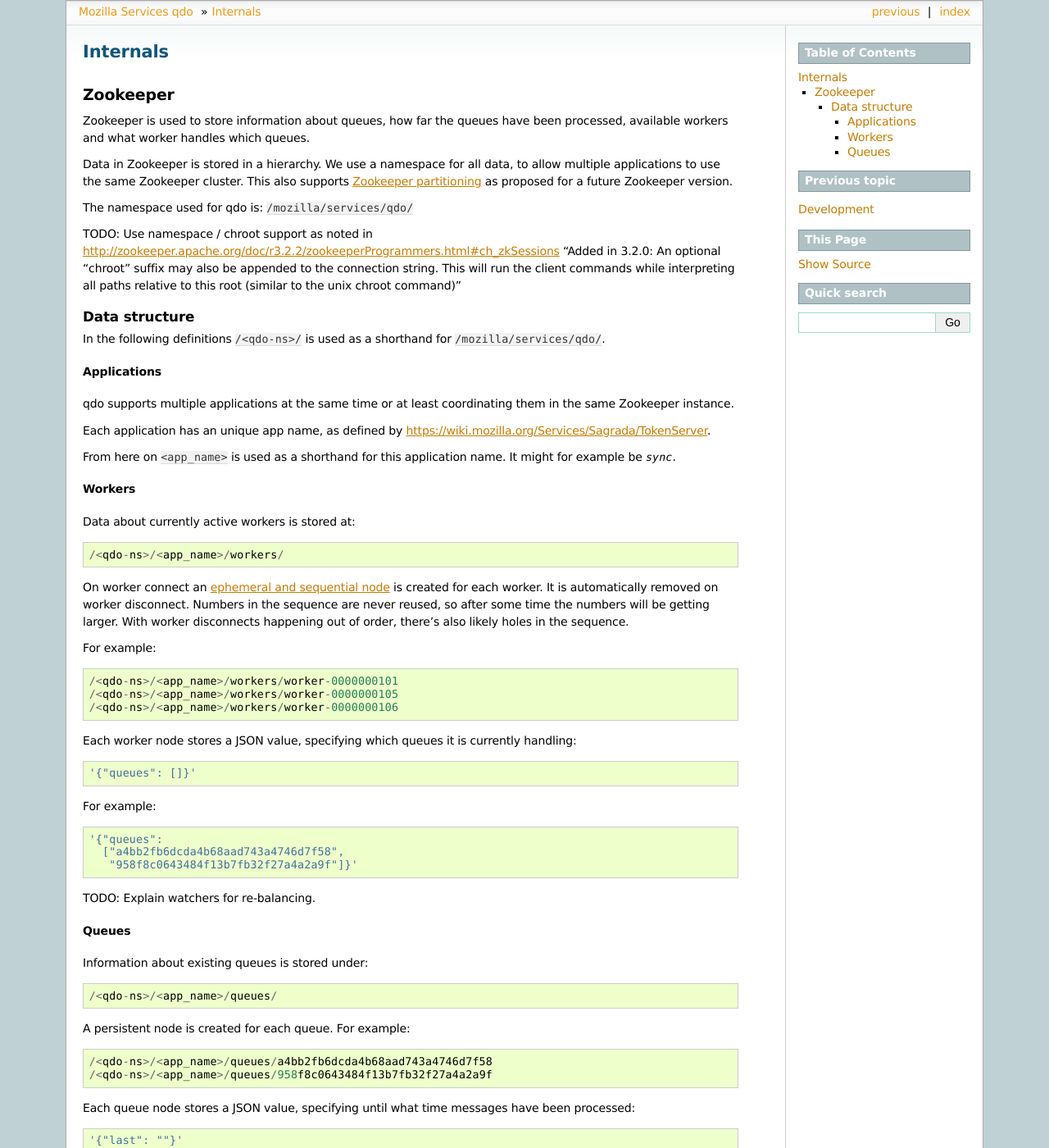
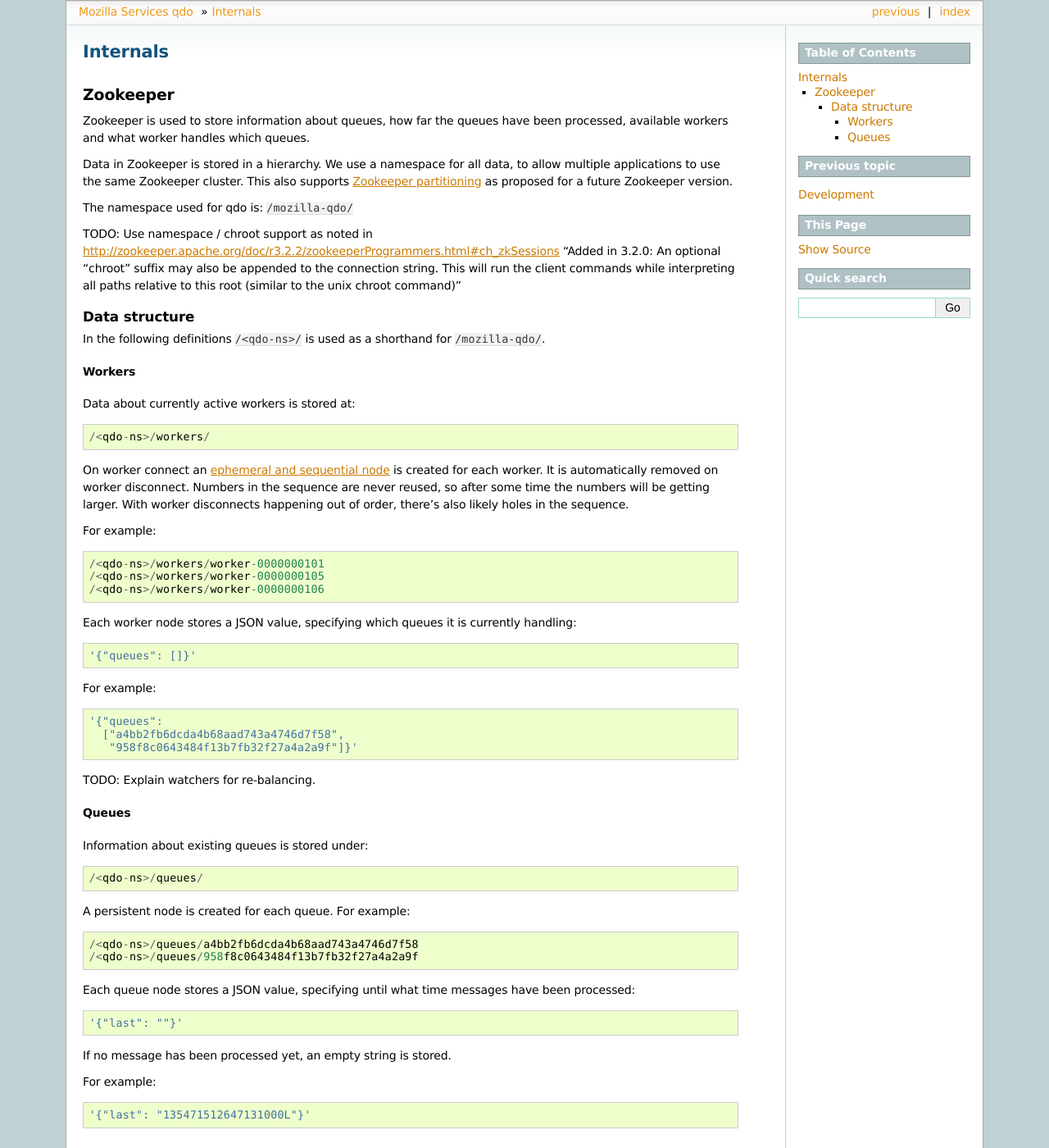
Before and after one commit to mozilla-services/qdo, a Sphinx documentation site: the page built from docs/internals.rst, in a window 1280 px wide and 1400 px high. Shown: the whole window at 82% size. Built offline with Sphinx 7.4.7, drawn with Linux system fonts in a browser that asks for light colours.

Commit message:
Simplify namespace, get rid of apps notion

```diff
--- a/docs/internals.rst
+++ b/docs/internals.rst
@@ -14,7 +14,7 @@ supports `Zookeeper partitioning
 <http://wiki.apache.org/hadoop/ZooKeeper/PartitionedZookeeper>`_ as proposed
 for a future Zookeeper version.
 
-The namespace used for qdo is: ``/mozilla/services/qdo/``
+The namespace used for qdo is: ``/mozilla-qdo/``
 
 TODO: Use namespace / chroot support as noted in
 http://zookeeper.apache.org/doc/r3.2.2/zookeeperProgrammers.html#ch_zkSessions
@@ -27,26 +27,14 @@ Data structure
 --------------
 
 In the following definitions ``/<qdo-ns>/`` is used as a shorthand for
-``/mozilla/services/qdo/``.
-
-Applications
-++++++++++++
-
-qdo supports multiple applications at the same time or at least coordinating
-them in the same Zookeeper instance.
-
-Each application has an unique app name, as defined by
-https://wiki.mozilla.org/Services/Sagrada/TokenServer.
-
-From here on ``<app_name>`` is used as a shorthand for this application name.
-It might for example be `sync`.
+``/mozilla-qdo/``.
 
 Workers
 +++++++
 
 Data about currently active workers is stored at::
 
-    /<qdo-ns>/<app_name>/workers/
+    /<qdo-ns>/workers/
 
 On worker connect an `ephemeral and sequential node
 <http://zookeeper.apache.org/doc/current/api/org/apache/zookeeper/CreateMode.html#EPHEMERAL_SEQUENTIAL>`_
@@ -57,9 +45,9 @@ also likely holes in the sequence.
 
 For example::
 
-    /<qdo-ns>/<app_name>/workers/worker-0000000101
-    /<qdo-ns>/<app_name>/workers/worker-0000000105
-    /<qdo-ns>/<app_name>/workers/worker-0000000106
+    /<qdo-ns>/workers/worker-0000000101
+    /<qdo-ns>/workers/worker-0000000105
+    /<qdo-ns>/workers/worker-0000000106
 
 Each worker node stores a JSON value, specifying which queues it is
 currently handling:
@@ -83,12 +71,12 @@ Queues
 
 Information about existing queues is stored under::
 
-    /<qdo-ns>/<app_name>/queues/
+    /<qdo-ns>/queues/
 
 A persistent node is created for each queue. For example::
 
-    /<qdo-ns>/<app_name>/queues/a4bb2fb6dcda4b68aad743a4746d7f58
-    /<qdo-ns>/<app_name>/queues/958f8c0643484f13b7fb32f27a4a2a9f
+    /<qdo-ns>/queues/a4bb2fb6dcda4b68aad743a4746d7f58
+    /<qdo-ns>/queues/958f8c0643484f13b7fb32f27a4a2a9f
 
 Each queue node stores a JSON value, specifying until what time messages
 have been processed:
```
